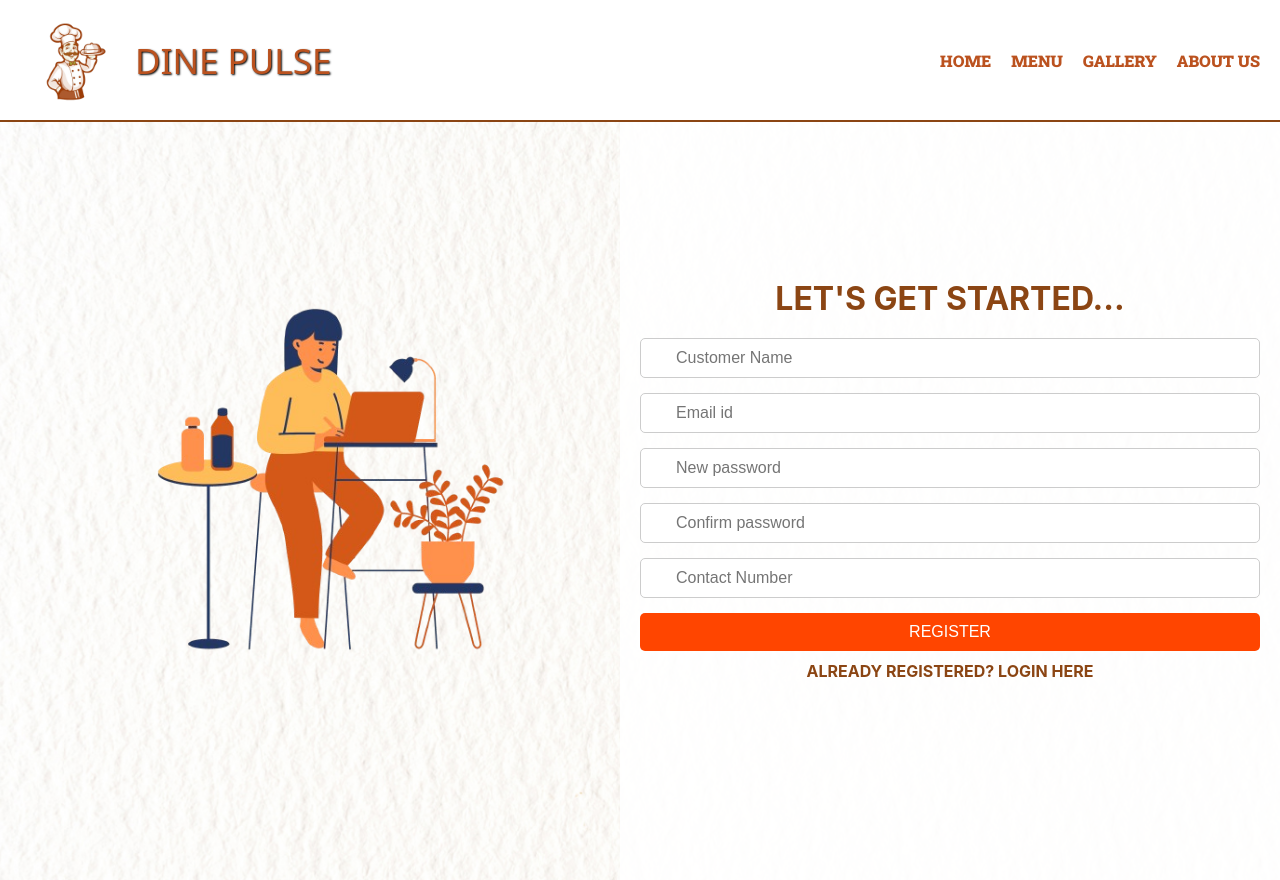
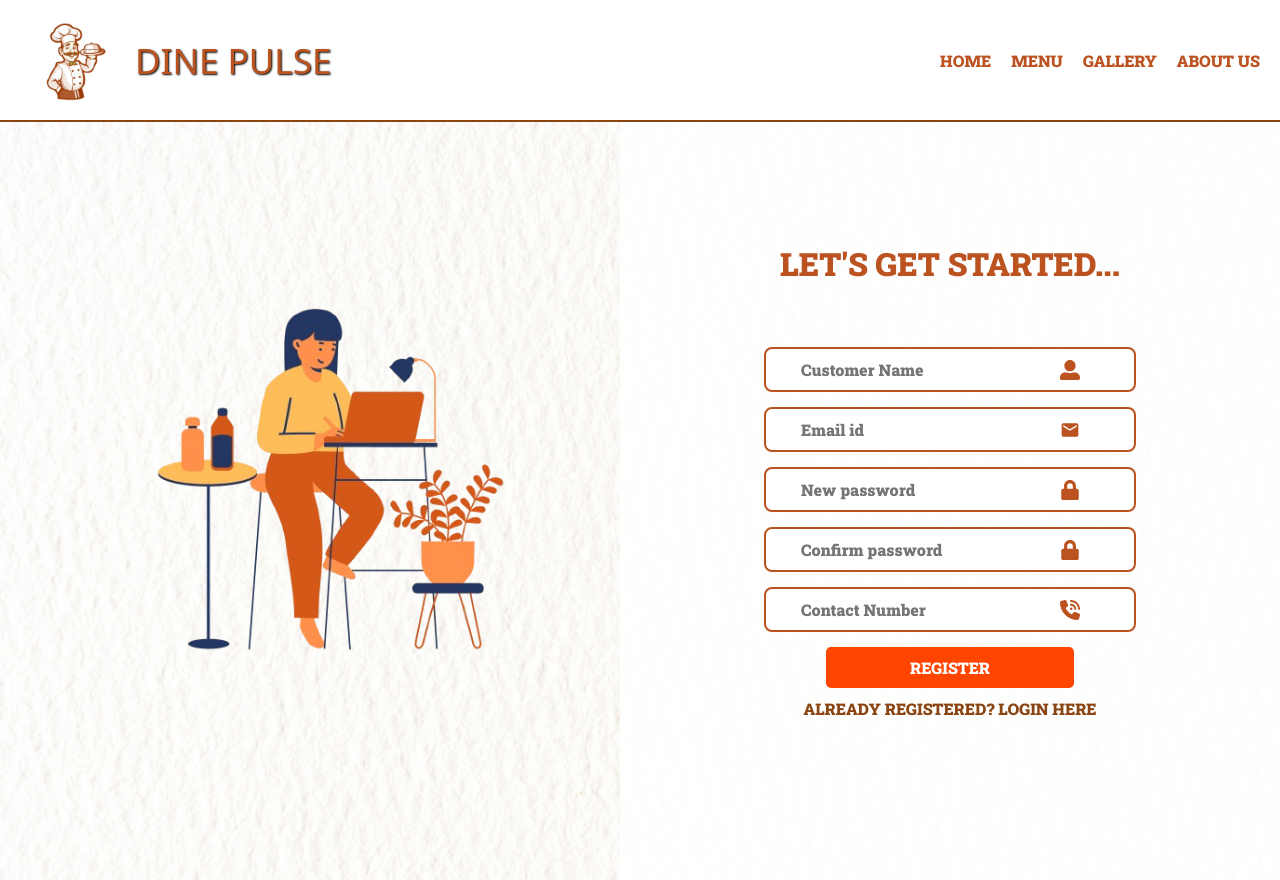
Before and after one commit to NibinByteCode/DinePulse, a React (Create React App) app in the folder DinePulse_Customer/dinepulse_customer/: page /register in a window 1280 px wide. Built offline with nearby package versions, Linux system fonts and the light colour scheme; a web font is replaced by a local one.

Commit message:
Modify Login, Register Designs

```diff
--- a/DinePulse_Customer/dinepulse_customer/src/components/Login.jsx
+++ b/DinePulse_Customer/dinepulse_customer/src/components/Login.jsx
@@ -2,6 +2,7 @@ import React from "react";
 import { Link } from "react-router-dom";
 import "../styles/Login.css";
 import registerImage from "../assets/register_image.png";
+import { FaUserAlt, FaLock } from "react-icons/fa";
 
 const Login = () => {
   return (
@@ -11,14 +12,17 @@ const Login = () => {
       </div>
       <div className="right-section">
         <h2>LOGIN HERE...</h2>
+        <br/><br/>
         <form>
           <div className="input-group">
             <input type="email" placeholder="Email id" required />
-            <i className="icon-email"></i>
+            {/*<i className="icon-email"></i>*/}
+            <FaUserAlt className="icons" />
           </div>
           <div className="input-group">
             <input type="password" placeholder="password" required />
-            <i className="icon-password"></i>
+            {/*<i className="icon-password"></i>*/}
+            <FaLock className="icons" />
           </div>
           <button type="submit" className="btn-login">
             LOGIN
--- a/DinePulse_Customer/dinepulse_customer/src/components/Register.jsx
+++ b/DinePulse_Customer/dinepulse_customer/src/components/Register.jsx
@@ -2,6 +2,9 @@ import React from "react";
 import { Link } from "react-router-dom";
 import "../styles/Register.css";
 import registerImage from "../assets/register_image.png";
+import { FaUserAlt, FaLock } from "react-icons/fa";
+import { MdEmail } from "react-icons/md";
+import { FaPhoneVolume } from "react-icons/fa6";
 
 const Register = () => {
   return (
@@ -11,26 +14,32 @@ const Register = () => {
       </div>
       <div className="right-section">
         <h2>LET'S GET STARTED...</h2>
+        <br/><br/>
         <form>
           <div className="input-group">
             <input type="text" placeholder="Customer Name" required />
-            <i className="icon-user"></i>
+            {/*<i className="icon-user"></i>*/}
+            <FaUserAlt className="icons" />
           </div>
           <div className="input-group">
             <input type="email" placeholder="Email id" required />
-            <i className="icon-email"></i>
+            {/*<i className="icon-email"></i>*/}
+            <MdEmail className="icons" />
           </div>
           <div className="input-group">
             <input type="password" placeholder="New password" required />
-            <i className="icon-password"></i>
+            {/*<i className="icon-password"></i>*/}
+            <FaLock className="icons" />
           </div>
           <div className="input-group">
             <input type="password" placeholder="Confirm password" required />
-            <i className="icon-password"></i>
+            {/*<i className="icon-password"></i>*/}
+            <FaLock className="icons" />
           </div>
           <div className="input-group">
             <input type="tel" placeholder="Contact Number" required />
-            <i className="icon-phone"></i>
+            {/*<i className="icon-phone"></i>*/}
+            <FaPhoneVolume className="icons" />
           </div>
           <button type="submit" className="btn-register">
             REGISTER
--- a/DinePulse_Customer/dinepulse_customer/src/styles/Login.css
+++ b/DinePulse_Customer/dinepulse_customer/src/styles/Login.css
@@ -4,6 +4,7 @@
   background-size: cover;
   height: 100vh;
   margin-top: 80px;
+  font-family: "Roboto Slab", serif;
 }
 .login-page .left-section {
   display: flex;
@@ -26,30 +27,44 @@
 .login-page .right-section h2 {
   font-size: 2em;
   margin-bottom: 20px;
-  color: #8B4513;
+  color: #bb521f;
 }
 .login-page .right-section form .input-group {
   position: relative;
   margin-bottom: 15px;
+  /*.icon-email,
+  .icon-password {
+      position: absolute;
+      left: 10px;
+      top: 50%;
+      transform: translateY(-50%);
+      color: #8B4513;
+  }*/
 }
 .login-page .right-section form .input-group input {
-  width: 100%;
+  /*width: 100%;*/
+  width: 60%;
   padding: 10px 35px;
   font-size: 1em;
-  border: 1px solid #ccc;
-  border-radius: 5px;
+  /*border: 1px solid #ccc;
+  border-radius: 5px;*/
+  border: 2px solid #bb521f;
+  border-radius: 8px;
+  color: #bb521f;
   box-sizing: border-box;
+  font-family: "Roboto Slab", serif;
 }
-.login-page .right-section form .input-group .icon-email,
-.login-page .right-section form .input-group .icon-password {
+.login-page .right-section form .input-group .icons {
   position: absolute;
-  left: 10px;
-  top: 50%;
-  transform: translateY(-50%);
-  color: #8B4513;
+  right: 170px;
+  top: 30%;
+  font-size: 20px;
+  transform: translateX(-50%);
+  color: #bb521f;
 }
 .login-page .right-section form .btn-login {
-  width: 100%;
+  /*width: 100%;*/
+  width: 40%;
   padding: 10px;
   background-color: #FF4500;
   color: #fff;
@@ -58,13 +73,14 @@
   font-size: 1em;
   cursor: pointer;
   transition: background-color 0.3s;
+  font-family: "Roboto Slab", serif;
 }
 .login-page .right-section form .btn-login:hover {
   background-color: #e03d00;
 }
 .login-page .right-section .register-link {
   margin-top: 10px;
-  color: #8B4513;
+  color: #bb521f;
   text-align: center;
   text-decoration: none;
   font-weight: bold;
--- a/DinePulse_Customer/dinepulse_customer/src/styles/Register.css
+++ b/DinePulse_Customer/dinepulse_customer/src/styles/Register.css
@@ -4,6 +4,7 @@
   background-size: cover;
   height: 100vh;
   margin-top: 80px;
+  font-family: "Roboto Slab", serif;
 }
 .register-page .left-section {
   display: flex;
@@ -26,32 +27,46 @@
 .register-page .right-section h2 {
   font-size: 2em;
   margin-bottom: 20px;
-  color: #8B4513;
+  color: #bb521f;
 }
 .register-page .right-section form .input-group {
   position: relative;
   margin-bottom: 15px;
+  /*.icon-user,
+  .icon-email,
+  .icon-password,
+  .icon-phone {
+      position: absolute;
+      left: 10px;
+      top: 50%;
+      transform: translateY(-50%);
+      color: #8B4513;
+  }*/
 }
 .register-page .right-section form .input-group input {
-  width: 100%;
+  /*width: 100%;*/
+  width: 60%;
   padding: 10px 35px;
   font-size: 1em;
-  border: 1px solid #ccc;
-  border-radius: 5px;
+  /*border: 1px solid #ccc;
+  border-radius: 5px;*/
+  border: 2px solid #bb521f;
+  border-radius: 8px;
+  color: #bb521f;
   box-sizing: border-box;
+  font-family: "Roboto Slab", serif;
 }
-.register-page .right-section form .input-group .icon-user,
-.register-page .right-section form .input-group .icon-email,
-.register-page .right-section form .input-group .icon-password,
-.register-page .right-section form .input-group .icon-phone {
+.register-page .right-section form .input-group .icons {
   position: absolute;
-  left: 10px;
-  top: 50%;
-  transform: translateY(-50%);
-  color: #8B4513;
+  right: 170px;
+  top: 30%;
+  font-size: 20px;
+  transform: translateX(-50%);
+  color: #bb521f;
 }
 .register-page .right-section form .btn-register {
-  width: 100%;
+  /*width: 100%;*/
+  width: 40%;
   padding: 10px;
   background-color: #FF4500;
   color: #fff;
@@ -60,6 +75,7 @@
   font-size: 1em;
   cursor: pointer;
   transition: background-color 0.3s;
+  font-family: "Roboto Slab", serif;
 }
 .register-page .right-section form .btn-register:hover {
   background-color: #e03d00;
--- a/DinePulse_Customer/dinepulse_customer/src/styles/Register.scss
+++ b/DinePulse_Customer/dinepulse_customer/src/styles/Register.scss
@@ -4,6 +4,7 @@
     background-size: cover;
     height: 100vh;
     margin-top: 80px;
+    font-family: "Roboto Slab", serif;
 
     .left-section {
         display: flex;
@@ -28,7 +29,7 @@
         h2 {
             font-size: 2em;
             margin-bottom: 20px;
-            color: #8B4513;
+            color: #bb521f;
         }
 
         form {
@@ -37,15 +38,20 @@
                 margin-bottom: 15px;
 
                 input {
-                    width: 100%;
+                    /*width: 100%;*/
+                    width: 60%;
                     padding: 10px 35px;
                     font-size: 1em;
-                    border: 1px solid #ccc;
-                    border-radius: 5px;
+                    /*border: 1px solid #ccc;
+                    border-radius: 5px;*/
+                    border: 2px solid #bb521f;
+                    border-radius: 8px;
+                    color: #bb521f;
                     box-sizing: border-box;
+                    font-family: "Roboto Slab", serif;
                 }
 
-                .icon-user,
+                /*.icon-user,
                 .icon-email,
                 .icon-password,
                 .icon-phone {
@@ -54,11 +60,20 @@
                     top: 50%;
                     transform: translateY(-50%);
                     color: #8B4513;
+                }*/
+                .icons {
+                    position: absolute;
+                    right: 170px;
+                    top: 30%;
+                    font-size: 20px;
+                    transform: translateX(-50%);
+                    color: #bb521f;
                 }
             }
 
             .btn-register {
-                width: 100%;
+                /*width: 100%;*/
+                width: 40%;
                 padding: 10px;
                 background-color: #FF4500;
                 color: #fff;
@@ -67,6 +82,7 @@
                 font-size: 1em;
                 cursor: pointer;
                 transition: background-color 0.3s;
+                font-family: "Roboto Slab", serif;
 
                 &:hover {
                     background-color: #e03d00;
```
Also changed, not shown: DinePulse_Customer/dinepulse_customer/src/styles/Login.scss (+23 -7 lines), 2 other files (tests, documents, lock files or other folders).
